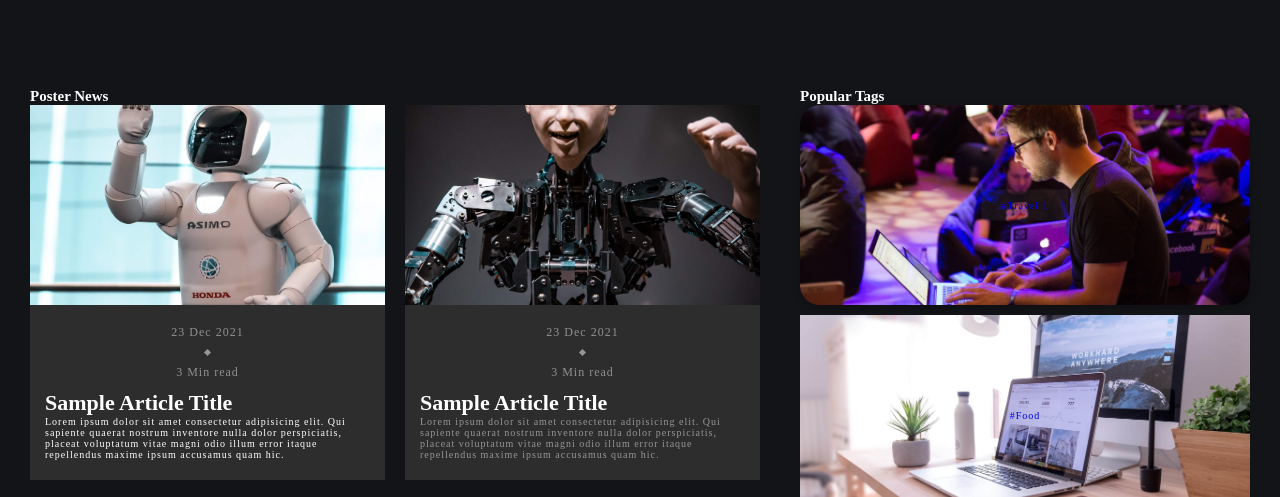
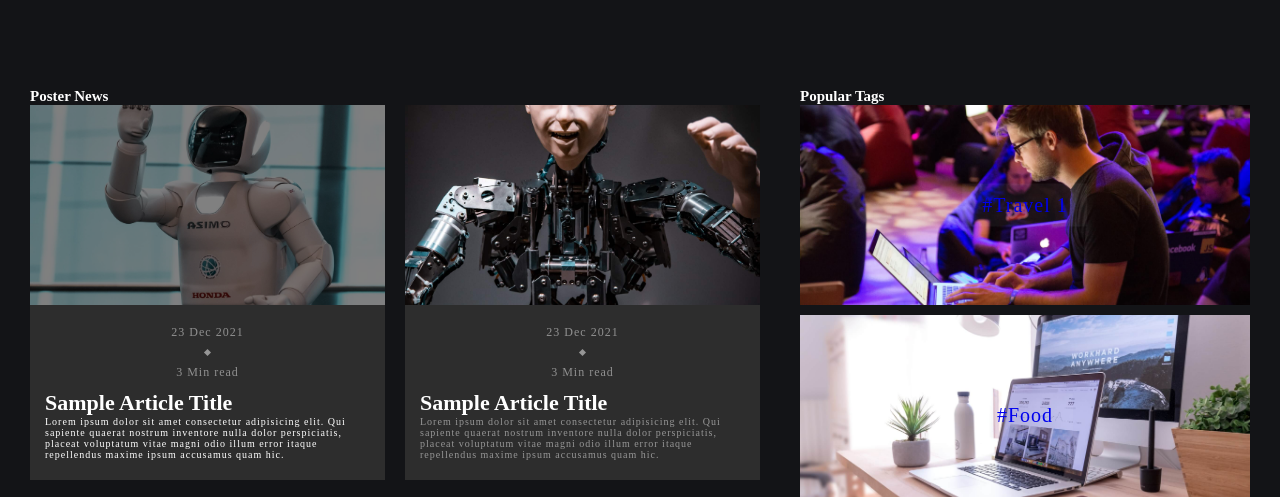
Before and after one commit to Christiano0407/webBlog, a website: page blog/html/blog.html in a window 1280 px wide. In both pictures the pointer is over the picture 207 px from the left and 1739 px from the top of the page. Shown: the part 1534-2031 px from the top of the page. Drawn offline with nearby package versions, Linux system fonts and the light colour scheme; grey boxes are pictures that could not be loaded.

Commit message:
popular imag blog part 05

```diff
--- a/blog/css/blogMain.css
+++ b/blog/css/blogMain.css
@@ -568,6 +568,7 @@ background-color: #2d2d2d;
   left: 50%;
   transform: translate(-50%, -50%);
   z-index: 10;
+  font-size: 2rem;
 }
 #articleImgPopular {
     position: absolute;
@@ -581,3 +582,15 @@ background-color: #2d2d2d;
     border: none;
     border-radius: 0;
 }
+#articleImgPopular:hover {
+  filter: brightness(0.5);
+}
+.popular__tag--container .article:hover .tag-name {
+  color: #f2f2f2;
+}
+.popular__tag--container .article {
+  overflow: hidden;
+}
+.popular__tag--container .article:hover .article-image {
+  transform: scale(1.05);
+}
--- a/blog/html/blog.html
+++ b/blog/html/blog.html
@@ -687,7 +687,7 @@
                   src="/src/assets/image/digital01.jpg"
                   alt="popular-img"
                   class="article-image"
-                  id="articleImg"
+                  id="articleImgPopular"
                 />
               </a>
               <a href="#" class="article">
```
